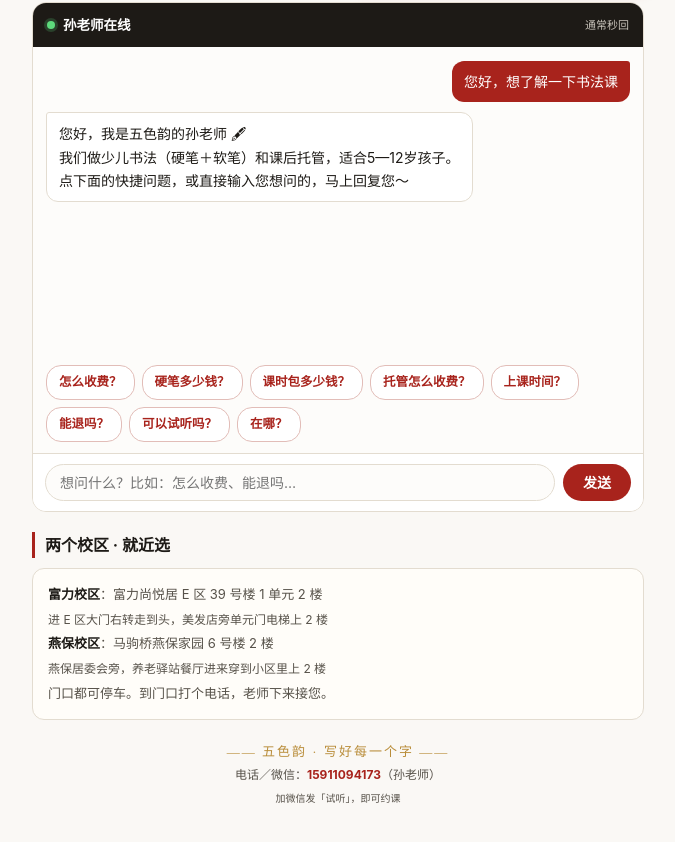
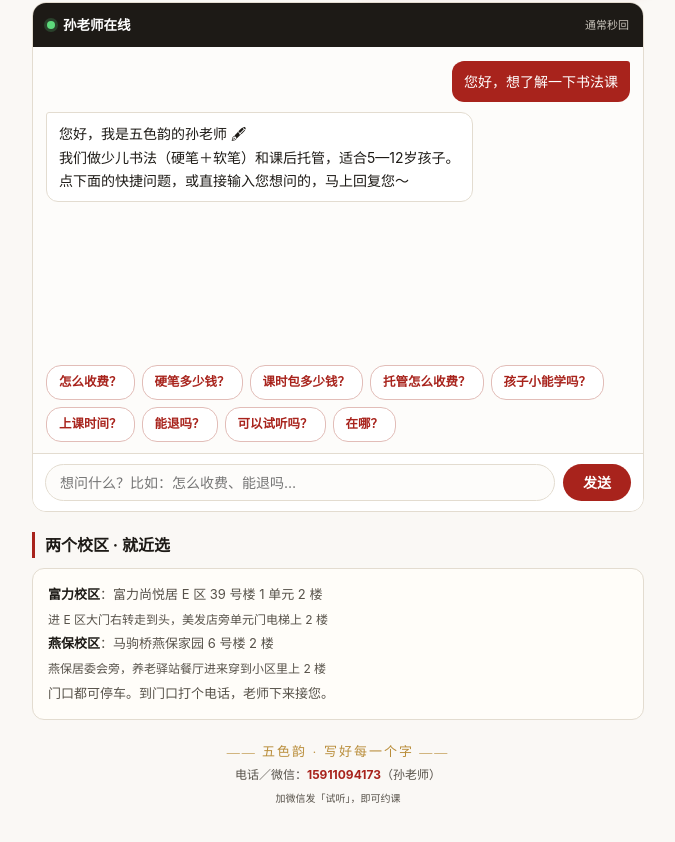
Before and after one commit to wuseyunjiaoyu/wuseyun-fee-guide, a plain HTML site: page index.html in a window 1280 px wide. Shown: the part 802-1644 px from the top of the page, without its empty margins (302-977 px from the left). Drawn offline with Linux system fonts and the light colour scheme.

Commit message:
推荐问题新增按钮：孩子小能学吗？（并补关键词精确命中）

```diff
--- a/index.html
+++ b/index.html
@@ -229,7 +229,7 @@ var QA = [
    a:"电话／微信：15911094173（孙老师），加微信发「试听」即可约课。"},
   {k:["教什么","课程","学什么","内容"],q:"你们教什么？",
    a:"少儿书法（硬笔＋软笔）和课后托管，适合5—12岁孩子。硬笔打基础、软笔练气韵，两门可以一起上。"},
-  {k:["孩子小","孩子太小","太小了","太小","多大","几岁","年龄","中班","大班","幼儿园","启蒙","什么时候开始","手部发育"],q:"孩子小适合什么样的课程？",
+  {k:["孩子小","孩子小能学吗","孩子太小","太小了","太小","多大","几岁","年龄","中班","大班","幼儿园","启蒙","什么时候开始","手部发育"],q:"孩子小适合什么样的课程？",
    a:"我们建议大班开始上练字启蒙课，课程重点练双姿、控笔、拼音、数字，一节课 45-60 分钟，稳步推进。\n如果孩子手部发育不错，中班后半学期可以提前启蒙。\n太小的宝贝不建议进行标准练字哦，手部骨骼肌肉还没发育到位，强行规范书写容易吃力，还容易形成难纠正的不良书写姿势。"},
   {k:["时间","几点","上课","安排","周末","周末班"],q:"上课时间是怎么安排的？",
    a:"两校区统一执行：\n▪ 周二—周五：17:00—18:30；18:40—20:10\n▪ 周六、日：9:00—10:30；10:40—12:10；14:00—15:30；15:40—17:10\n▪ 周一公休\n每节课45分钟，每次连上2节，中间有课休。"},
@@ -323,7 +323,7 @@ tabsEl.addEventListener("click", function(e){
 var chatBox = document.getElementById("chatBox");
 var chipsEl = document.getElementById("chips");
 var qInput  = document.getElementById("qInput");
-var SUGGEST = ["怎么收费？","硬笔多少钱？","课时包多少钱？","托管怎么收费？","上课时间？","能退吗？","可以试听吗？","在哪？"];
+var SUGGEST = ["怎么收费？","硬笔多少钱？","课时包多少钱？","托管怎么收费？","孩子小能学吗？","上课时间？","能退吗？","可以试听吗？","在哪？"];
 var QUIZ_Q = "对了，方便说下孩子每周大概能来几次练字吗？我帮您推荐最合适的方案～";
 var QUIZ_KEYS = ["每周 3 次以上","每周 2 次","每周 1 次","时间不确定"];
 var QUIZ = {
```
